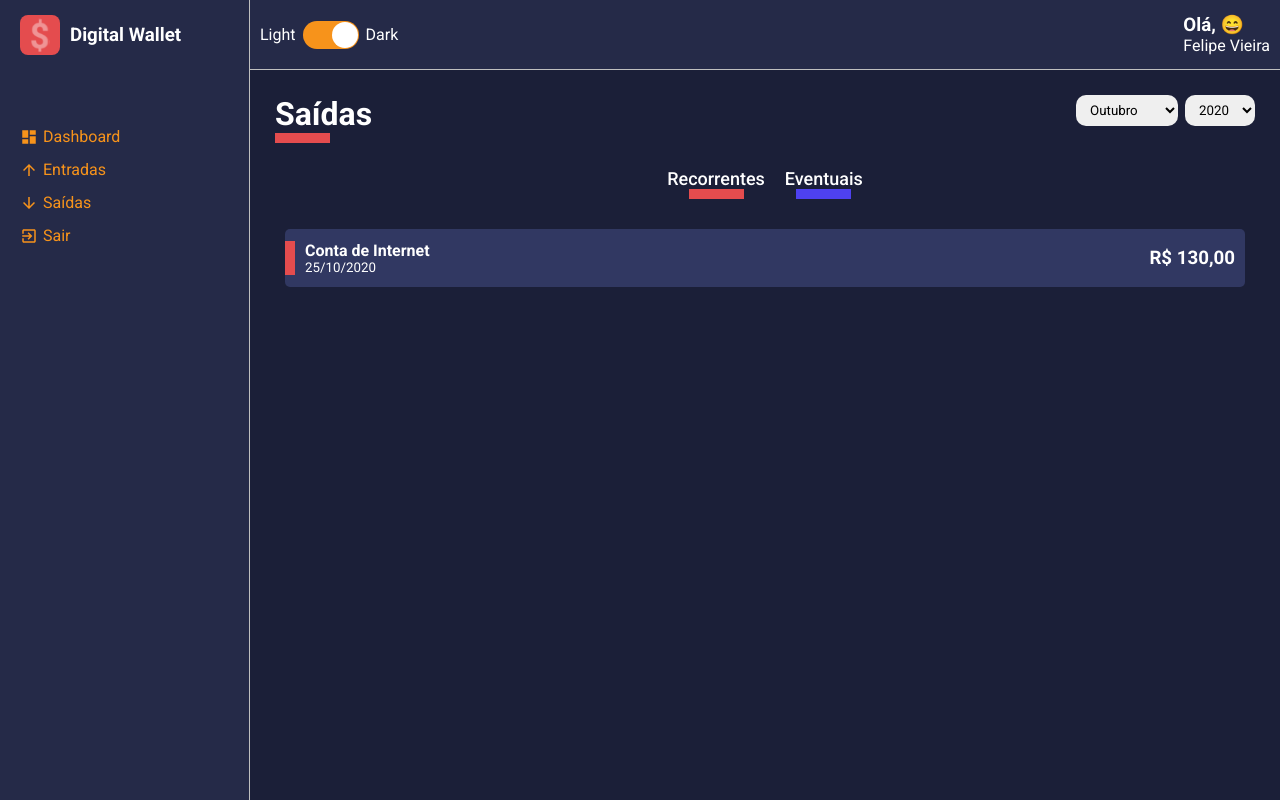
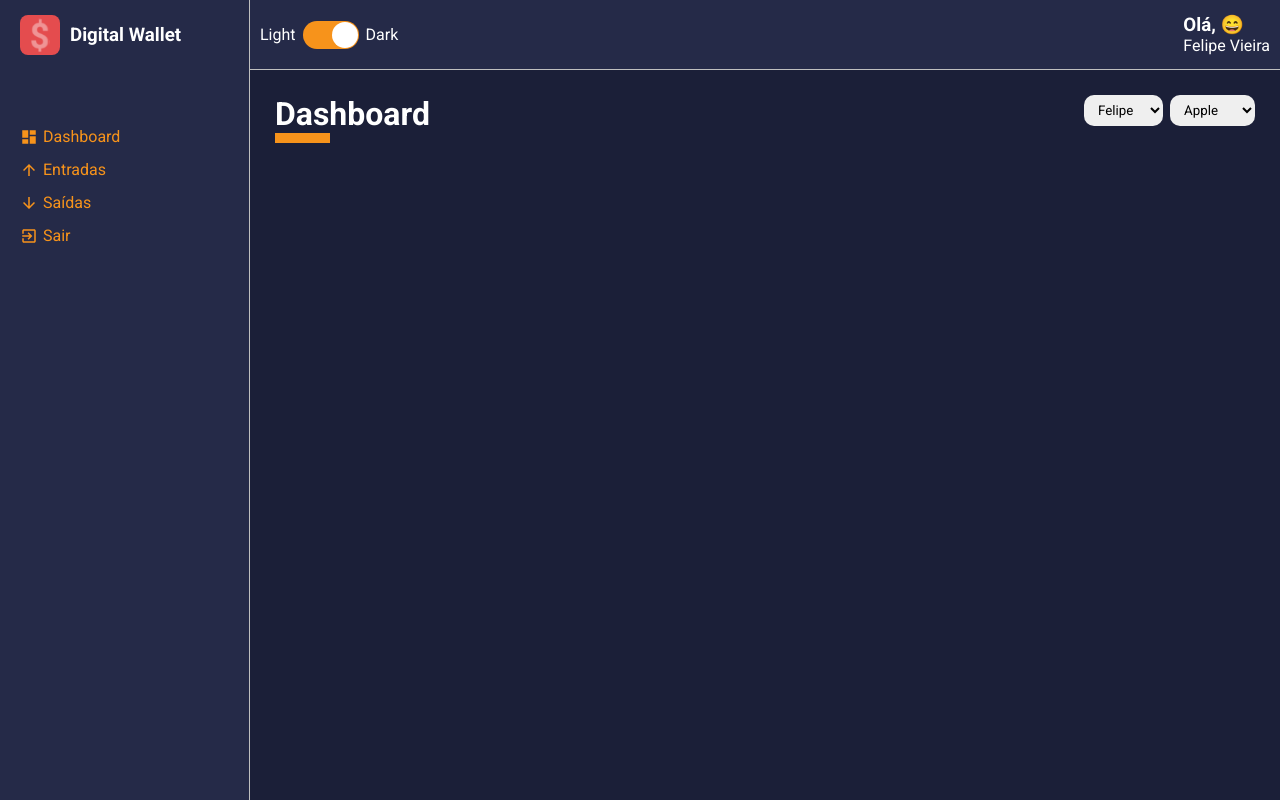
Before and after one commit to 2lipe/Digital-Wallet, a React (Create React App) app: page /dashboard in a window 1280 px wide. Built offline with nearby package versions, Linux system fonts and the light colour scheme.

Commit message:
add: include routes with react-router-dom

```diff
--- a/src/App.tsx
+++ b/src/App.tsx
@@ -1,9 +1,7 @@
 import React from 'react';
 import { ThemeProvider } from 'styled-components';
 
-import Layout from './components/Layout';
-import Dashboard from './pages/Dashboard';
-import List from './pages/List';
+import Routes from './routes';
 
 import dark from './styles/themes/dark';
 import light from './styles/themes/light';
@@ -14,9 +12,7 @@
   return (
     <ThemeProvider theme={dark}>
       <GlobalStyles />
-      <Layout>
-        <List />
-      </Layout>
+      <Routes />
     </ThemeProvider>
   );
 }
--- a/src/components/Aside/index.tsx
+++ b/src/components/Aside/index.tsx
@@ -22,19 +22,19 @@
       </S.Header>
 
       <S.MenuContainer>
-        <S.MenuItemLink href="#">
+        <S.MenuItemLink to="/dashboard">
           <MdDashboard />
           Dashboard
         </S.MenuItemLink>
-        <S.MenuItemLink href="#">
+        <S.MenuItemLink to="/list/entry-balance">
           <MdArrowUpward />
           Entradas
         </S.MenuItemLink>
-        <S.MenuItemLink href="#">
+        <S.MenuItemLink to="/list/output-balance">
           <MdArrowDownward />
           Saídas
         </S.MenuItemLink>
-        <S.MenuItemLink href="#">
+        <S.MenuItemLink to="#">
           <MdExitToApp />
           Sair
         </S.MenuItemLink>
--- a/src/components/Aside/styled.ts
+++ b/src/components/Aside/styled.ts
@@ -1,4 +1,5 @@
 import styled from 'styled-components';
+import { Link } from 'react-router-dom';
 
 export const Container = styled.div`
   grid-area: AS;
@@ -30,7 +31,7 @@
   margin-top: 50px;
 `;
 
-export const MenuItemLink = styled.a`
+export const MenuItemLink = styled(Link)`
   color: ${({ theme }) => theme.colors.info};
   text-decoration: none;
   transition: opacity 0.3s;
--- a/src/components/SelectInput/index.tsx
+++ b/src/components/SelectInput/index.tsx
@@ -14,7 +14,9 @@
     <S.Container>
       <select name="" id="">
         {options.map((option) => (
-          <option value={option.value}>{option.label}</option>
+          <option key={option.value} value={option.value}>
+            {option.label}
+          </option>
         ))}
       </select>
     </S.Container>
--- a/src/pages/List/index.tsx
+++ b/src/pages/List/index.tsx
@@ -1,4 +1,4 @@
-import React from 'react';
+import React, { useMemo } from 'react';
 
 import ContentHeader from '../../components/ContentHeader';
 import SelectInput from '../../components/SelectInput';
@@ -7,10 +7,28 @@
 
 import * as S from './styled';
 
-const List = () => {
+type RouteParamsListProps = {
+  match: {
+    params: {
+      type: string;
+    };
+  };
+};
+
+const List = ({ match }: RouteParamsListProps) => {
+  const { type } = match.params;
+
+  const title = useMemo(() => {
+    return type === 'entry-balance' ? 'Entradas' : 'Saídas';
+  }, [type]);
+
+  const lineColor = useMemo(() => {
+    return type === 'entry-balance' ? '#F7931B' : '#E44C4E';
+  }, [type]);
+
   return (
     <S.Container>
-      <ContentHeader title="Saídas" lineColor="#E44C4E">
+      <ContentHeader title={title} lineColor={lineColor}>
         <SelectInput options={months} />
         <SelectInput options={years} />
       </ContentHeader>
--- /dev/null
+++ b/src/routes/app.routes.tsx
@@ -0,0 +1,19 @@
+import React from 'react';
+import { Switch, Route } from 'react-router-dom';
+
+import Layout from '../components/Layout';
+import List from '../pages/List';
+import Dashboard from '../pages/Dashboard';
+
+const AppRoutes = () => {
+  return (
+    <Layout>
+      <Switch>
+        <Route exact path="/dashboard" component={Dashboard} />
+        <Route exact path="/list/:type" component={List} />
+      </Switch>
+    </Layout>
+  );
+};
+
+export default AppRoutes;
--- /dev/null
+++ b/src/routes/index.tsx
@@ -0,0 +1,14 @@
+import React from 'react';
+import { BrowserRouter as Router } from 'react-router-dom';
+
+import AppRoutes from './app.routes';
+
+const Routes = () => {
+  return (
+    <Router>
+      <AppRoutes />
+    </Router>
+  );
+};
+
+export default Routes;
```
Also changed, not shown: package.json (+6 -4 lines), 1 other file (tests, documents, lock files or other folders).
